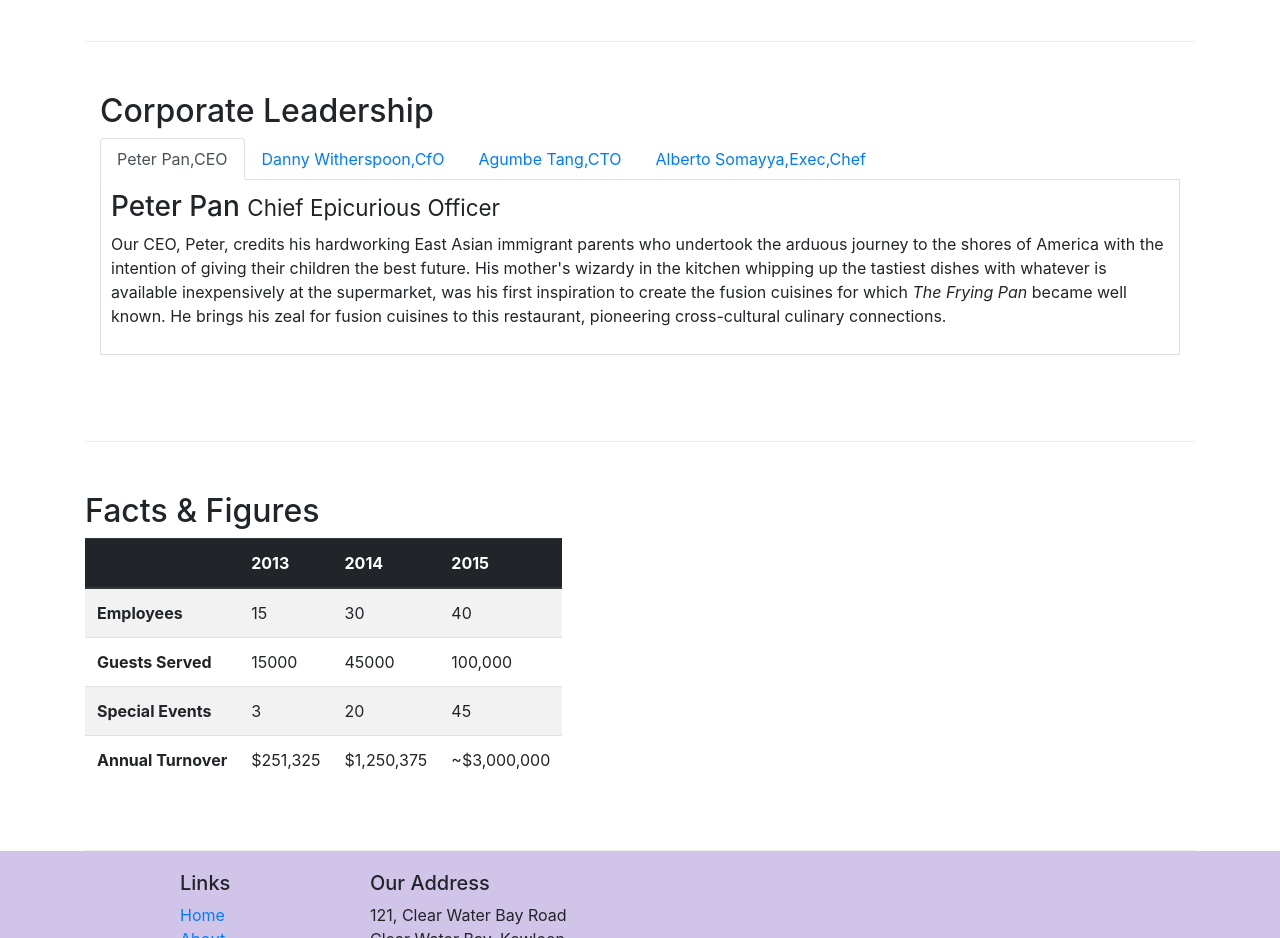
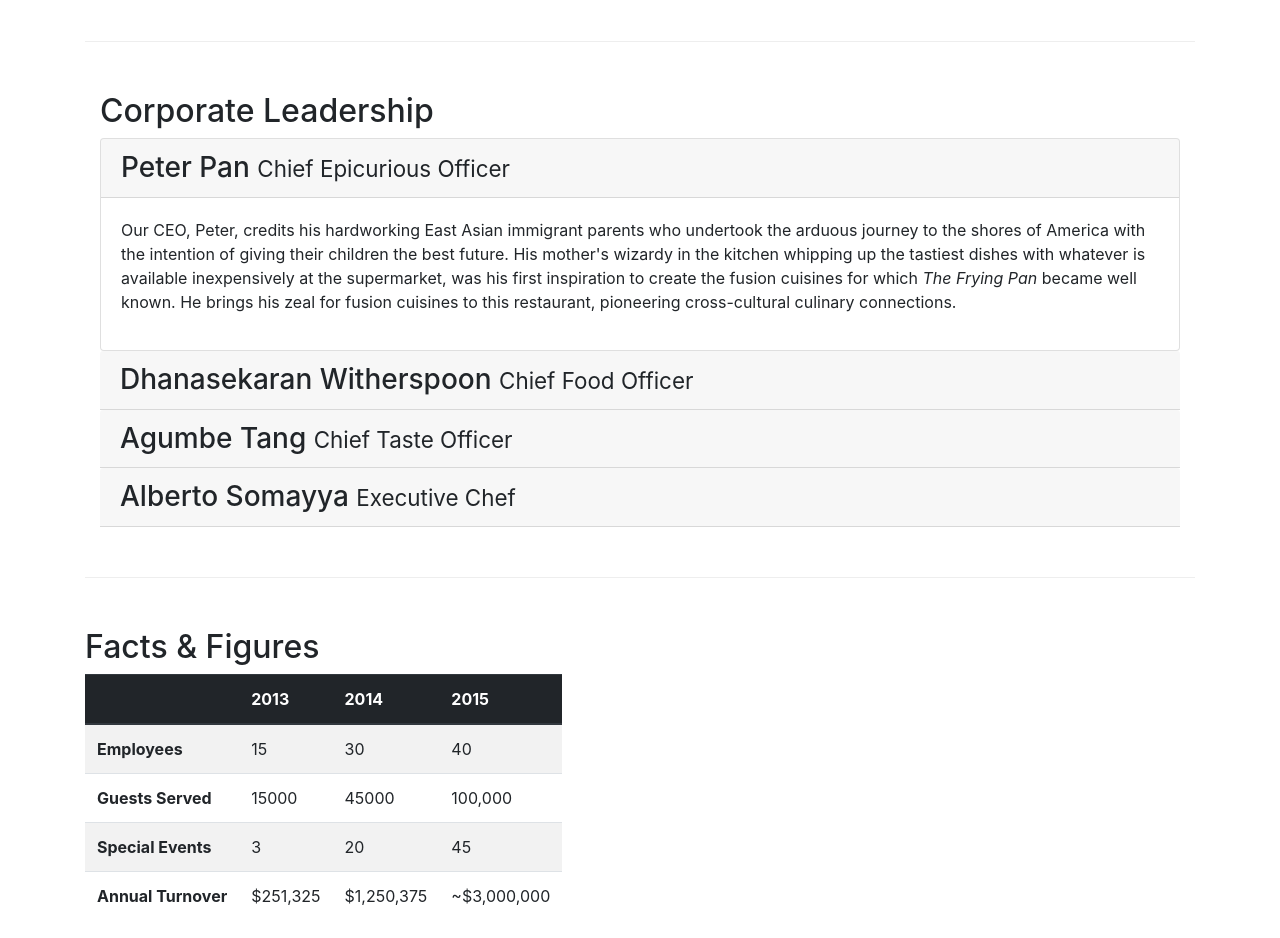
Before and after one commit to bibekthapaliya/conFusion, a website: page aboutus.html in a window 1280 px wide. Shown: the part 880-1818 px from the top of the page. Drawn offline with nearby package versions, Linux system fonts and the light colour scheme.

Commit message:
accordion

```diff
--- a/aboutus.html
+++ b/aboutus.html
@@ -103,37 +103,63 @@
         <div class="row row-content ">
             <div class="col 12 col-sm-12 ">
                 <h2>Corporate Leadership</h2>
-                <ul class="nav nav-tabs">
-                    <li class="nav-item">
-                        <a class="nav-link active" href="#peter" role="tab" data-toggle="tab">Peter Pan,CEO</a>
-                    </li>
-                    <li class="nav-item">
-                        <a class="nav-link" href="#danny" role="tab" data-toggle="tab">Danny Witherspoon,CfO</a>
-                    </li>
-                    <li class="nav-item">
-                        <a class="nav-link" href="#agumbe" role="tab" data-toggle="tab">Agumbe Tang,CTO</a>
-                    </li>
-                    <li class="nav-item">
-                        <a class="nav-link" href="#alberto" role="tab" data-toggle="tab">Alberto Somayya,Exec,Chef</a>
-                    </li>
-                </ul>
-                <div class="tab-content">
-                    <div role="tabpanel" class="tab-pane fade show active" id="peter">
-                     <h3>Peter Pan <small>Chief Epicurious Officer</small></h3>
-                     <p class="d-none d-sm-block">Our CEO, Peter, credits his hardworking East Asian immigrant parents who undertook the arduous journey to the shores of America with the intention of giving their children the best future. His mother's wizardy in the kitchen whipping up the tastiest dishes with whatever is available inexpensively at the supermarket, was his first inspiration to create the fusion cuisines for which <em>The Frying Pan</em> became well known. He brings his zeal for fusion cuisines to this restaurant, pioneering cross-cultural culinary connections.</p>
+
+                <div id="accordion">
+                    <div class="card">
+                     <div class="card-header" role="tab"  id="peterhead">
+                        <h3 class="mb-0">
+                            <a data-toggle="collapse" data-target="#peter"> Peter Pan <small>Chief Epicurious Officer</small></a>
+                        </h3>
+
                     </div>
-                    <div role="tabpanel" class="tab-pane fade" id="danny">
-                        <h3>Dhanasekaran Witherspoon <small>Chief Food Officer</small></h3>
-                     <p class="d-none d-sm-block">Our CFO, Danny, as he is affectionately referred to by his colleagues, comes from a long established family tradition in farming and produce. His experiences growing up on a farm in the Australian outback gave him great appreciation for varieties of food sources. As he puts it in his own words, <em>Everything that runs, wins, and everything that stays, pays!</em></p>
+
+                    <div class="collapse show" id="peter" data-parent="#accordion">
+                        <div class="card-body">
+                            <p class="d-none d-sm-block">Our CEO, Peter, credits his hardworking East Asian immigrant parents who undertook the arduous journey to the shores of America with the intention of giving their children the best future. His mother's wizardy in the kitchen whipping up the tastiest dishes with whatever is available inexpensively at the supermarket, was his first inspiration to create the fusion cuisines for which <em>The Frying Pan</em> became well known. He brings his zeal for fusion cuisines to this restaurant, pioneering cross-cultural culinary connections.</p>
+                        </div>
                     </div>
-                    <div role="tabpanel" class="tab-pane fade" id="agumbe">
-                        <h3>Agumbe Tang <small>Chief Taste Officer</small></h3>
-                        <p class="d-none d-sm-block">Blessed with the most discerning gustatory sense, Agumbe, our CTO, personally ensures that every dish that we serve meets his exacting tastes. Our chefs dread the tongue lashing that ensues if their dish does not meet his exacting standards. He lives by his motto, <em>You click only if you survive my lick.</em></p>
                     </div>
-                    <div role="tabpanel" class="tab-pane fade" id="alberto">
-                        <h3>Alberto Somayya <small>Executive Chef</small></h3>
-                        <p class="d-none d-sm-block">Award winning three-star Michelin chef with wide International experience having worked closely with whos-who in the culinary world, he specializes in creating mouthwatering Indo-Italian fusion experiences. He says, <em>Put together the cuisines from the two craziest cultures, and you get a winning hit! Amma Mia!</em></p>
+                    <div clas="card">
+                        <div class="card-header" role="tab"  id="dannyhead">
+                            <h3 class="mb-0">
+                                <a class="collapsed" data-toggle="collapse" data-target="#danny">Dhanasekaran Witherspoon <small>Chief Food Officer</small></a>                                </a>
+                            </h3>
+
                     </div>
+                        <div class="collapse" id="danny" data-parent="#accordion">
+                            <div class="card-body">
+                                <p class="d-none d-sm-block"><p class="d-none d-sm-block">Our CFO, Danny, as he is affectionately referred to by his colleagues, comes from a long established family tradition in farming and produce. His experiences growing up on a farm in the Australian outback gave him great appreciation for varieties of food sources. As he puts it in his own words, <em>Everything that runs, wins, and everything that stays, pays!</em></p></p>
+                            </div>
+                        </div>
+                    </div>
+
+                    <div clas="card">
+                        <div class="card-header" role="tab"  id="agumbehead">
+                            <h3 class="mb-0">
+                                <a class="collapsed" data-toggle="collapse" data-target="#agumbe">Agumbe Tang <small>Chief Taste Officer</small></a>
+                            </h3>
+
+                    </div>
+                        <div class="collapse" id="agumbe" data-parent="#accordion">
+                            <div class="card-body">
+                                <p class="d-none d-sm-block">Blessed with the most discerning gustatory sense, Agumbe, our CTO, personally ensures that every dish that we serve meets his exacting tastes. Our chefs dread the tongue lashing that ensues if their dish does not meet his exacting standards. He lives by his motto, <em>You click only if you survive my lick.</em></p>
+                            </div>
+                        </div>
+                    </div>
+
+                    <div clas="card">
+                        <div class="card-header" role="tab"  id="albertohead">
+                            <h3 class="mb-0">
+                        <a class="collapsed" data-toggle="collapse" data-target="#alberto">Alberto Somayya <small>Executive Chef</small></a>
+                            </h3>
+
+                    </div>
+                    <div class="collapse" id="alberto" data-parent="#accordion">
+                        <div class="card-body">
+                            <p class="d-none d-sm-block">Award winning three-star Michelin chef with wide International experience having worked closely with whos-who in the culinary world, he specializes in creating mouthwatering Indo-Italian fusion experiences. He says, <em>Put together the cuisines from the two craziest cultures, and you get a winning hit! Amma Mia!</em></p>
+                        </div>
+                    </div>
+                </div>
                 </div>
 
        </div>
```
